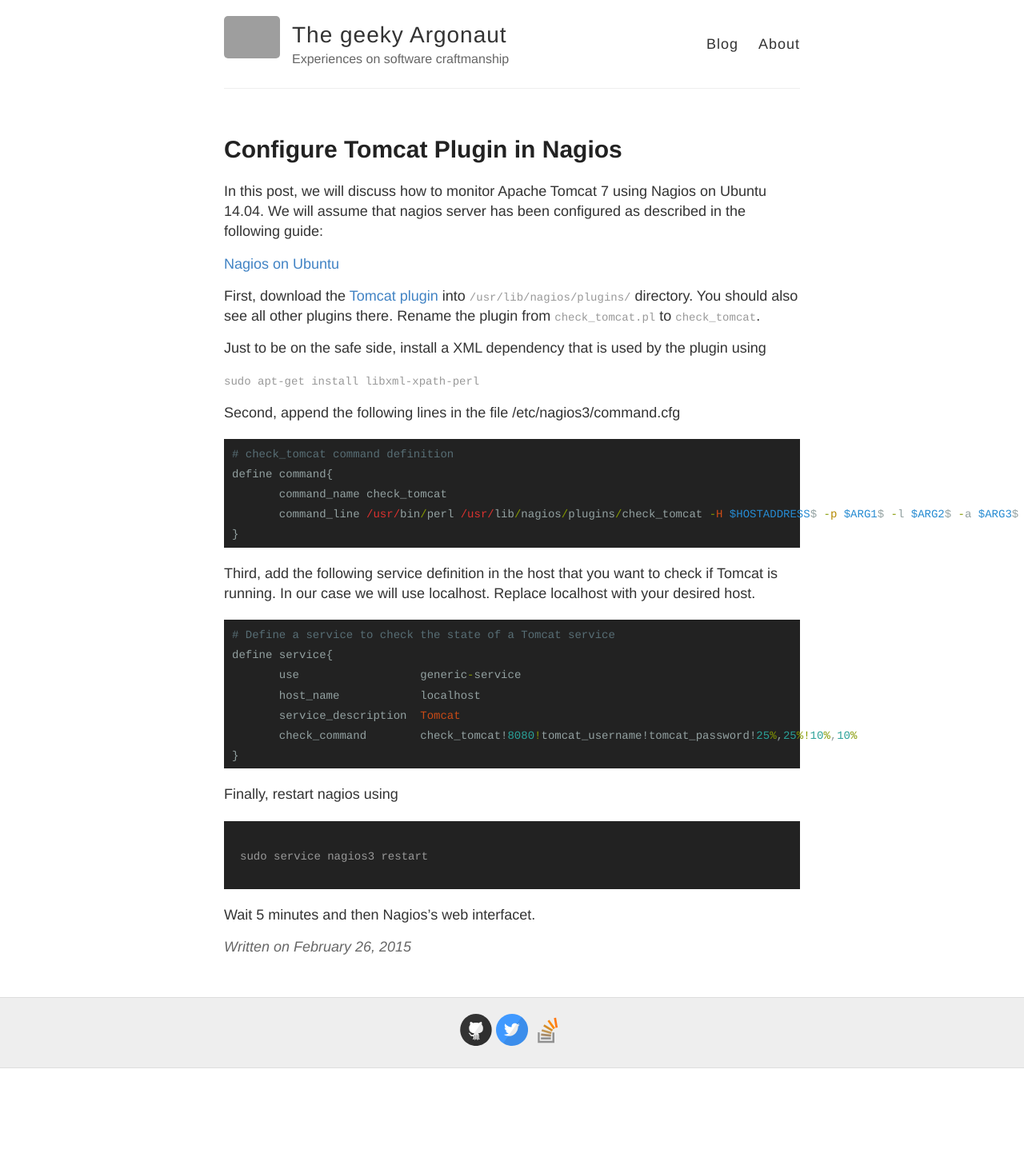
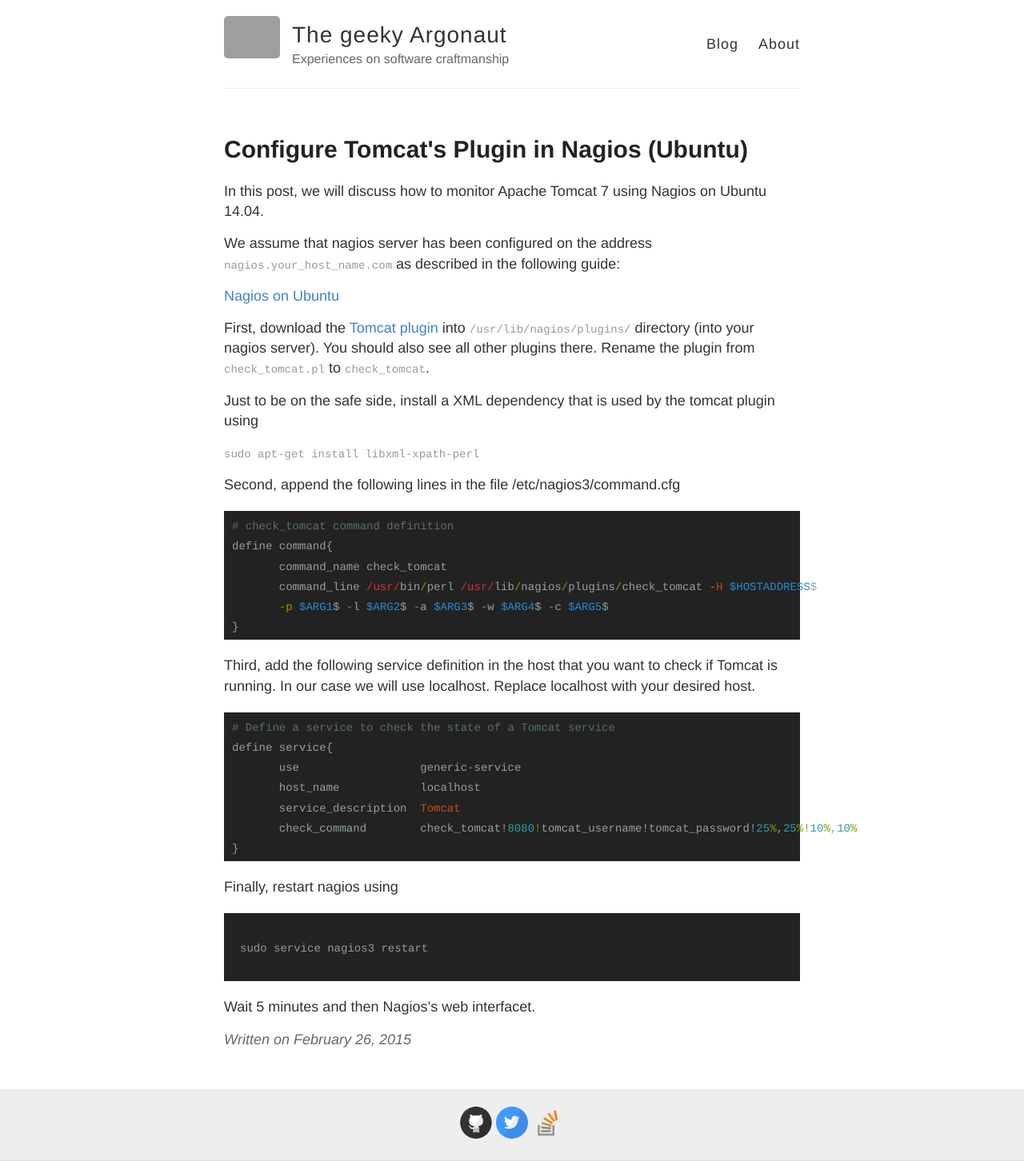
Before and after one commit to zouzias/zouzias.github.io, a Jekyll site: the page built from _posts/2015-02-26-Tomcat-Plugin-in-Nagios.md, in a window 1280 px wide. Shown: the whole page at 80% size. Built offline with Jekyll 4.4.1, drawn with Linux system fonts in a browser that asks for light colours; before the commit the page ends 1336 px from its top, so only the background shows below that; grey boxes are pictures that could not be loaded.

Commit message:
Update 2015-02-26-Tomcat-Plugin-in-Nagios.md

````diff
--- a/_posts/2015-02-26-Tomcat-Plugin-in-Nagios.md
+++ b/_posts/2015-02-26-Tomcat-Plugin-in-Nagios.md
@@ -1,15 +1,17 @@
 ---
 layout: post
-title: Configure Tomcat Plugin in Nagios
+title: Configure Tomcat's Plugin in Nagios (Ubuntu)
 ---
 
-In this post, we will discuss how to monitor Apache Tomcat 7 using Nagios on Ubuntu 14.04. We will assume that nagios server has been configured as described in the following guide:
+In this post, we will discuss how to monitor Apache Tomcat 7 using Nagios on Ubuntu 14.04.
+
+We assume that nagios server has been configured on the address `nagios.your_host_name.com` as described in the following guide:
 
 [Nagios on Ubuntu](https://help.ubuntu.com/lts/serverguide/nagios.html)
 
-First, download the [Tomcat plugin](http://exchange.nagios.org/directory/Plugins/Java-Applications-and-Servers/Apache-Tomcat/check_tomcat-2Epl/details) into `/usr/lib/nagios/plugins/` directory. You should also see all other plugins there. Rename the plugin from `check_tomcat.pl` to `check_tomcat`.
+First, download the [Tomcat plugin](http://exchange.nagios.org/directory/Plugins/Java-Applications-and-Servers/Apache-Tomcat/check_tomcat-2Epl/details) into `/usr/lib/nagios/plugins/` directory (into your nagios server). You should also see all other plugins there. Rename the plugin from `check_tomcat.pl` to `check_tomcat`.
 
-Just to be on the safe side, install a XML dependency that is used by the plugin using
+Just to be on the safe side, install a XML dependency that is used by the tomcat plugin using
 
 ```sudo apt-get install libxml-xpath-perl```
 
@@ -19,7 +21,8 @@
 # check_tomcat command definition
 define command{
        command_name check_tomcat
-       command_line /usr/bin/perl /usr/lib/nagios/plugins/check_tomcat -H $HOSTADDRESS$ -p $ARG1$ -l $ARG2$ -a $ARG3$ -w $ARG4$ -c $ARG5$
+       command_line /usr/bin/perl /usr/lib/nagios/plugins/check_tomcat -H $HOSTADDRESS$
+       -p $ARG1$ -l $ARG2$ -a $ARG3$ -w $ARG4$ -c $ARG5$
 }
 {% endhighlight %}
 
````
